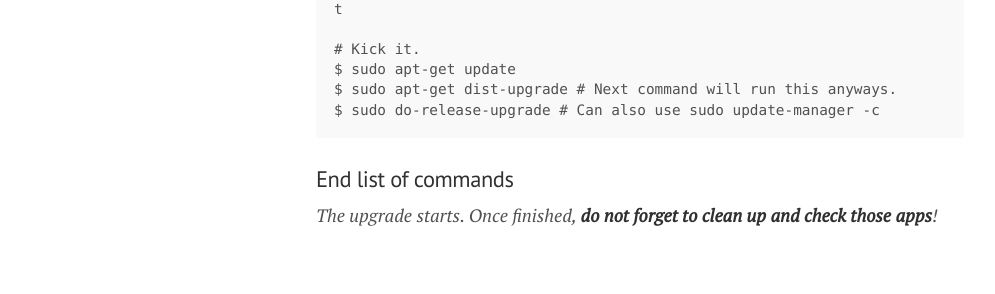
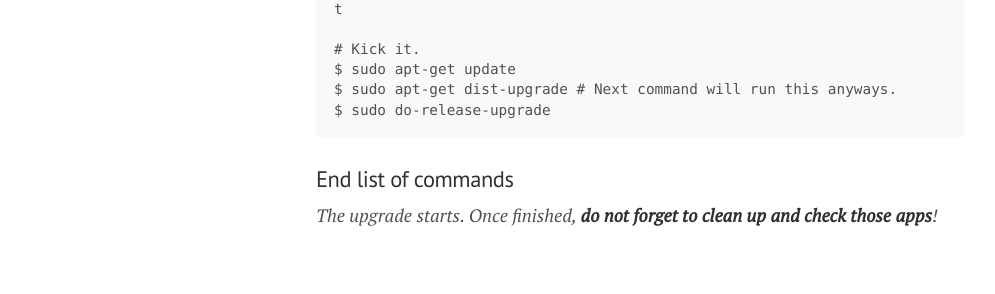
Before and after one commit to lgeurts/lgeurts.github.io, a Jekyll site: the page built from _posts/2022-08-24-ubuntu-upgrade-notes-20.x-to-22.x-for-x1-carbon-gen8.md, in a window 1280 px wide. Shown: the part 1587-1881 px from the top of the page, without its empty margins (0-995 px from the left). Built offline with Jekyll 4.4.1, drawn with Linux system fonts in a browser that asks for light colours; nearby versions of some CDN libraries; comment, search, counter and statistics services are not loaded; some of the changed text lies outside the part shown.

Commit message:
Update 2022-08-24-ubuntu-upgrade-notes-20.x-to-22.x-for-x1-carbon-gen8.md

````diff
--- a/_posts/2022-08-24-ubuntu-upgrade-notes-20.x-to-22.x-for-x1-carbon-gen8.md
+++ b/_posts/2022-08-24-ubuntu-upgrade-notes-20.x-to-22.x-for-x1-carbon-gen8.md
@@ -42,7 +42,7 @@ $ echo "[deb http://old-releases.ubuntu.com/ubuntu/ groovy-security main restric
 # Kick it.
 $ sudo apt-get update
 $ sudo apt-get dist-upgrade # Next command will run this anyways.
-$ sudo do-release-upgrade # Can also use sudo update-manager -c
+$ sudo do-release-upgrade
 ```
 ### End list of commands
 
````
